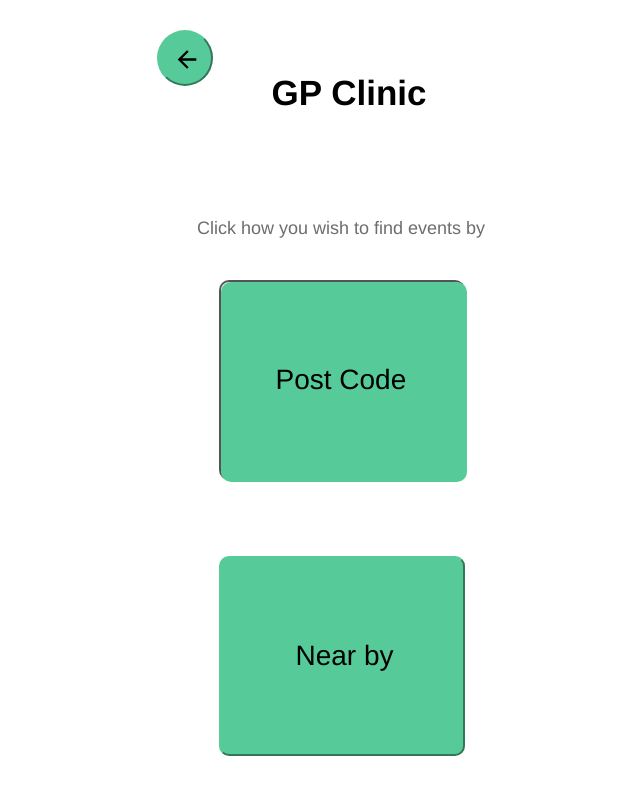
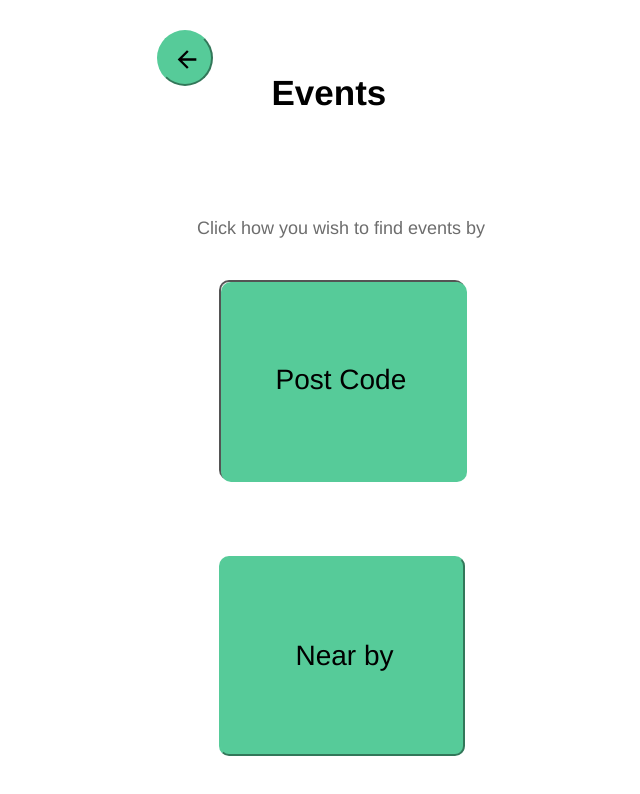
Before and after one commit to accenturebootcamp/myCare, a React (Create React App) app: page /EventLocation in a window 1280 px wide. Shown: the top 794 px of the page, without its empty margins (299-939 px from the left). Built offline with nearby package versions, Linux system fonts and the light colour scheme; what aws-amplify would draw is missing.

Commit message:
Update EventLocation.js

```diff
--- a/src/pages/EventLocation.js
+++ b/src/pages/EventLocation.js
@@ -22,7 +22,7 @@ function EventLocation() {
     return (
         <div className="booking-location">
             <div className="div">
-                <h1 className="text-wrapper">GP Clinic</h1>
+                <h1 className="text-wrapper">Events</h1>
                 <button className="overlap" onClick={keyPad}>
                     <div className="rectangle" />
                     <div className="text-wrapper-2">Post Code</div>
```
